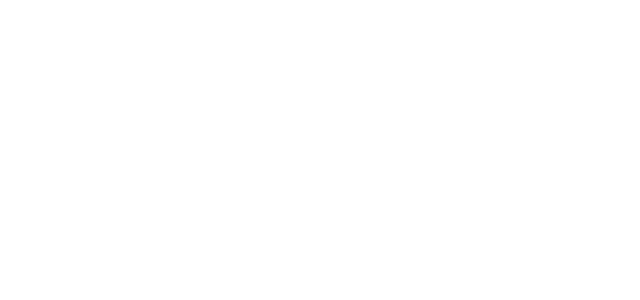
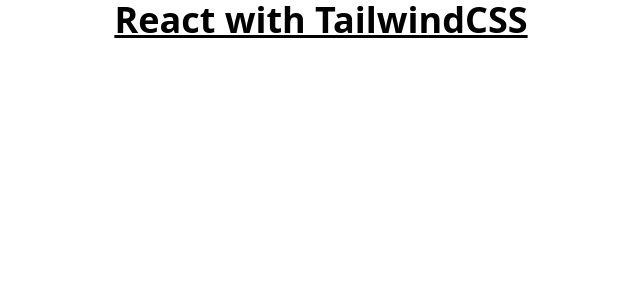
Before and after one commit to ewertonvaz/reader-gov-front, a React (Create React App) app: page / in a window 1280 px wide. Shown: the top 300 px of the page, without its empty margins (319-959 px from the left). Built offline with nearby package versions, Linux system fonts and the light colour scheme.

Commit message:
instalado o TailwindCSS

```diff
--- a/package.json
+++ b/package.json
@@ -34,5 +34,10 @@
       "last 1 firefox version",
       "last 1 safari version"
     ]
+  },
+  "devDependencies": {
+    "autoprefixer": "^10.4.13",
+    "postcss": "^8.4.18",
+    "tailwindcss": "^3.2.2"
   }
 }
--- /dev/null
+++ b/postcss.config.js
@@ -0,0 +1,6 @@
+module.exports = {
+  plugins: {
+    tailwindcss: {},
+    autoprefixer: {},
+  },
+}
--- a/src/App.js
+++ b/src/App.js
@@ -3,6 +3,7 @@
 function App() {
   return (
     <div className="App">
+      <h1 class="text-4xl font-bold underline">React with TailwindCSS</h1>
     </div>
   );
 }
--- /dev/null
+++ b/src/index.css
@@ -0,0 +1,3 @@
+@tailwind base;
+@tailwind components;
+@tailwind utilities;
--- a/src/index.js
+++ b/src/index.js
@@ -1,6 +1,7 @@
 import React from 'react';
 import ReactDOM from 'react-dom/client';
 import App from './App';
+import './index.css';
 
 const root = ReactDOM.createRoot(document.getElementById('root'));
 root.render(
--- /dev/null
+++ b/tailwind.config.js
@@ -0,0 +1,10 @@
+/** @type {import('tailwindcss').Config} */
+module.exports = {
+  content: [
+    "./src/**/*.{js,jsx,ts,tsx}",
+  ],
+  theme: {
+    extend: {},
+  },
+  plugins: [],
+}
```
Also changed, not shown: 2 other files (tests, documents, lock files or other folders).
